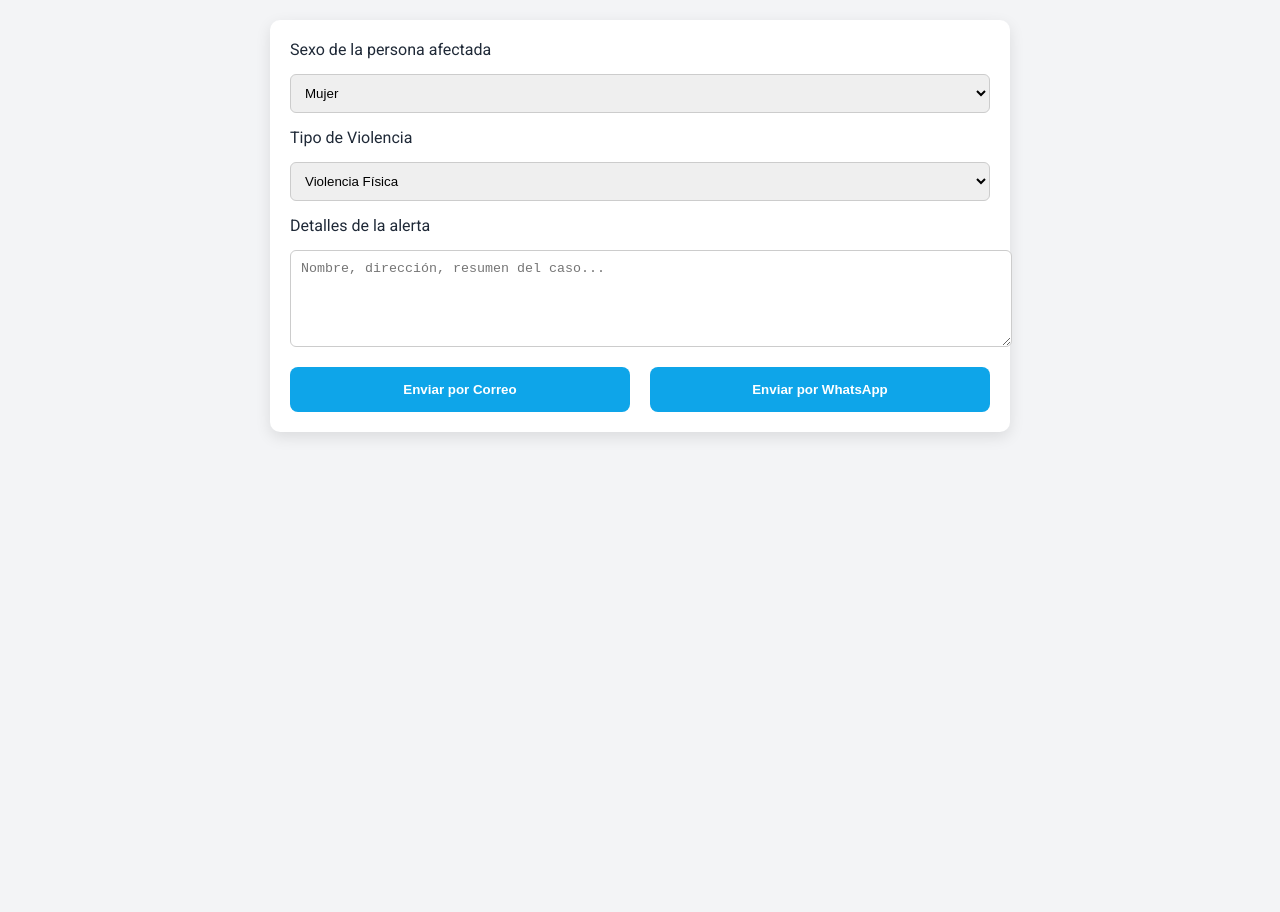
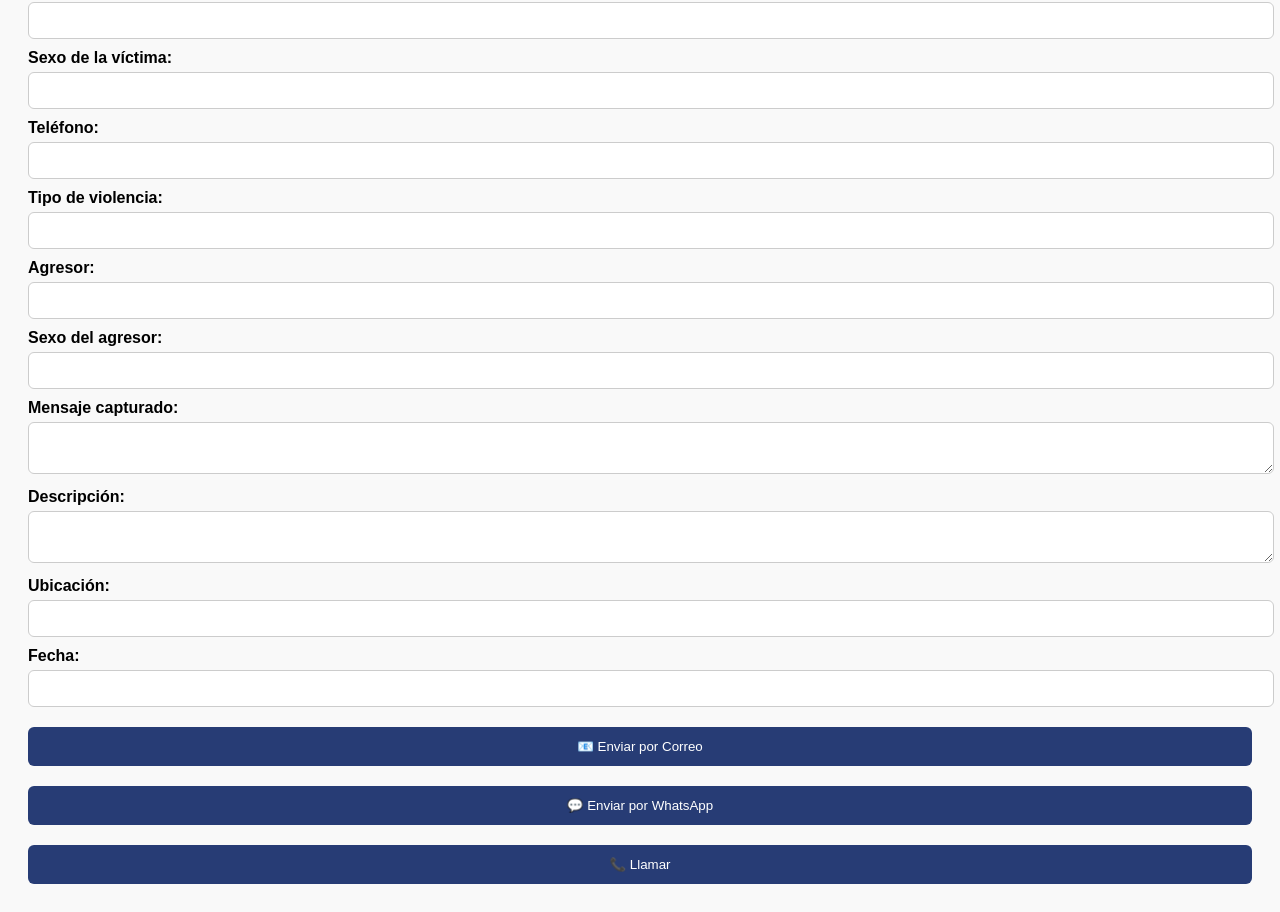
Before and after one commit to XMateoAndrade2601X/PROYECTO-FINAL, a website: page public/derivar.html in a window 1280 px wide. Shown: the part 117-1029 px from the top of the page. Before the commit the page ends 800 px from the top, so only its background shows below. Drawn offline with Linux system fonts and the light colour scheme.

Commit message:
cambiooooooossssss

```diff
--- a/public/derivar.html
+++ b/public/derivar.html
@@ -2,126 +2,162 @@
 <html lang="es">
 <head>
   <meta charset="UTF-8" />
+  <meta name="viewport" content="width=device-width, initial-scale=1.0"/>
   <title>Derivar Alerta</title>
-  <link href="https://fonts.googleapis.com/css2?family=Roboto:wght@400;700&display=swap" rel="stylesheet">
   <style>
     body {
-      font-family: 'Roboto', sans-serif;
-      background-color: #f3f4f6;
-      padding: 40px;
-      color: #1f2937;
+      font-family: Arial, sans-serif;
+      padding: 20px;
+      background: #f9f9f9;
     }
-    h1 {
-      text-align: center;
-      margin-bottom: 30px;
+    h2 {
+      color: #273c75;
     }
-    .alerta {
-      background: white;
-      padding: 20px;
-      border-radius: 10px;
-      max-width: 700px;
-      margin: auto;
-      box-shadow: 0 5px 15px rgba(0,0,0,0.1);
+    label {
+      display: block;
+      margin-top: 10px;
+      font-weight: bold;
     }
-    label, select, textarea {
-      display: block;
+    input, textarea {
       width: 100%;
-      margin-bottom: 15px;
+      padding: 10px;
+      margin-top: 5px;
+      border: 1px solid #ccc;
+      border-radius: 6px;
     }
-    select, textarea {
-      padding: 10px;
+    .btn {
+      margin-top: 20px;
+      padding: 12px;
+      background-color: #273c75;
+      color: white;
+      border: none;
       border-radius: 6px;
-      border: 1px solid #ccc;
+      cursor: pointer;
+      width: 100%;
     }
-    .acciones {
-      display: flex;
-      gap: 20px;
-      margin-top: 20px;
-    }
-    .acciones button {
-      flex: 1;
-      padding: 15px;
-      background-color: #0ea5e9;
-      color: white;
-      font-weight: bold;
-      border: none;
-      border-radius: 8px;
-      cursor: pointer;
-      transition: background-color 0.3s ease;
-    }
-    .acciones button:hover {
-      background-color: #0284c7;
+    .btn:hover {
+      background-color: #40739e;
     }
   </style>
 </head>
 <body>
+  <h2>Derivar Alerta</h2>
 
-  <h1>Derivar Alerta a Entidades en Perú</h1>
+  <label>Nombre:</label>
+  <input type="text" id="nombre" readonly>
 
-  <div class="alerta">
-    <label for="sexo">Sexo de la persona afectada</label>
-    <select id="sexo">
-      <option value="Mujer">Mujer</option>
-      <option value="Hombre">Hombre</option>
-    </select>
+  <label>Sexo de la víctima:</label>
+  <input type="text" id="sexo" readonly>
 
-    <label for="tipo">Tipo de Violencia</label>
-    <select id="tipo">
-      <option>Violencia Física</option>
-      <option>Violencia Psicológica</option>
-      <option>Violencia Sexual</option>
-      <option>Violencia Económica</option>
-    </select>
+  <label>Teléfono:</label>
+  <input type="text" id="telefono" readonly>
 
-    <label for="descripcion">Detalles de la alerta</label>
-    <textarea id="descripcion" rows="5" placeholder="Nombre, dirección, resumen del caso..."></textarea>
+  <label>Tipo de violencia:</label>
+  <input type="text" id="tipo" readonly>
 
-    <div class="acciones">
-      <button onclick="enviarCorreo()">Enviar por Correo</button>
-      <button onclick="enviarWhatsapp()">Enviar por WhatsApp</button>
-    </div>
-  </div>
+  <label>Agresor:</label>
+  <input type="text" id="agresor" readonly>
+
+  <label>Sexo del agresor:</label>
+  <input type="text" id="sexoAgresor" readonly>
+
+  <label>Mensaje capturado:</label>
+  <textarea id="mensaje" readonly></textarea>
+
+  <label>Descripción:</label>
+  <textarea id="descripcion" readonly></textarea>
+
+  <label>Ubicación:</label>
+  <input type="text" id="ubicacion" readonly>
+
+  <label>Fecha:</label>
+  <input type="text" id="fecha" readonly>
+
+  <button class="btn" onclick="enviarCorreo()">📧 Enviar por Correo</button>
+  <button class="btn" onclick="enviarWhatsapp()">💬 Enviar por WhatsApp</button>
+  <button class="btn" onclick="llamadaTelefonica()">📞 Llamar</button>
 
   <script>
+    const params = new URLSearchParams(location.search);
+    const campos = [
+      "nombre", "sexo", "telefono", "tipo", "agresor", "sexoAgresor",
+      "mensaje", "descripcion", "ubicacion", "fecha"
+    ];
+    campos.forEach(id => {
+      if (params.has(id)) {
+        document.getElementById(id).value = decodeURIComponent(params.get(id));
+      }
+    });
+
     function getEntidad(tipo, sexo) {
-      const catalog = {
+      const cat = {
         "Violencia Física": {
-          standard: { email: "cem@minmujer.gob.pe", whatsapp: "5194197260" }
+          standard: { email: "cem@minmujer.gob.pe", whatsapp: "51941972600", teléfono: "105" }
         },
         "Violencia Psicológica": {
-          standard: { email: "cem@minmujer.gob.pe", whatsapp: "5194197260" }
+          standard: { email: "cem@minmujer.gob.pe", whatsapp: "51941972600", teléfono: "105" }
         },
         "Violencia Sexual": {
-          Mujer: { email: "linea100@mimp.gob.pe", whatsapp: "5194197260" },
-          Hombre: { email: "linea100@mimp.gob.pe", whatsapp: "5194197260" }
+          Mujer: { email: "linea100@mimp.gob.pe", whatsapp: "51984141404", teléfono: "100" },
+          Hombre: { email: "linea100@mimp.gob.pe", whatsapp: "51984141404", teléfono: "100" }
         },
         "Violencia Económica": {
-          standard: { email: "defensapublica@minjus.gob.pe", whatsapp: "51980152859" }
+          standard: { email: "defensapublica@minjus.gob.pe", whatsapp: "51980152859", teléfono: "1884" }
         }
       };
-      const sel = catalog[tipo];
-      return sel[sexo] || sel.standard;
+      const e = cat[tipo];
+      return e?.[sexo] || e?.standard || { email: "", whatsapp: "", teléfono: "" };
     }
 
     function enviarCorreo() {
       const sexo = document.getElementById("sexo").value;
       const tipo = document.getElementById("tipo").value;
-      const desc = document.getElementById("descripcion").value || "No hay descripción.";
       const entidad = getEntidad(tipo, sexo);
-      const asunto = encodeURIComponent(`[Alerta ${sexo}] ${tipo}`);
-      const cuerpo = encodeURIComponent(`Sexo: ${sexo}\nTipo: ${tipo}\n\nDetalles:\n${desc}`);
-      window.location.href = `mailto:${entidad.email}?subject=${asunto}&body=${cuerpo}`;
+      const contenido = [
+        `Nombre: ${document.getElementById("nombre").value}`,
+        `Sexo de la víctima: ${sexo}`,
+        `Teléfono: ${document.getElementById("telefono").value}`,
+        `Tipo de violencia: ${tipo}`,
+        `Agresor: ${document.getElementById("agresor").value}`,
+        `Sexo del agresor: ${document.getElementById("sexoAgresor").value}`,
+        `Descripción: ${document.getElementById("descripcion").value}`,
+        `Mensaje capturado: ${document.getElementById("mensaje").value}`,
+        `Ubicación: ${document.getElementById("ubicacion").value}`,
+        `Fecha: ${document.getElementById("fecha").value}`
+      ].join("\n");
+
+      const asunto = encodeURIComponent(`[Alerta] ${tipo} (${sexo})`);
+      const body = encodeURIComponent(contenido);
+      window.location.href = `mailto:${entidad.email}?subject=${asunto}&body=${body}`;
     }
 
     function enviarWhatsapp() {
       const sexo = document.getElementById("sexo").value;
       const tipo = document.getElementById("tipo").value;
-      const desc = document.getElementById("descripcion").value || "No hay descripción.";
       const entidad = getEntidad(tipo, sexo);
-      const msg = encodeURIComponent(`Alerta (${sexo}) ${tipo}:\n\n${desc}`);
-      window.open(`https://wa.me/${entidad.whatsapp}?text=${msg}`, "_blank");
+      const msg = [
+        `🔴 ALERTA DE VIOLENCIA 🔴`,
+        `Tipo: ${tipo}`,
+        `Sexo víctima: ${sexo}`,
+        `Nombre: ${document.getElementById("nombre").value}`,
+        `Teléfono: ${document.getElementById("telefono").value}`,
+        `Agresor: ${document.getElementById("agresor").value}`,
+        `Sexo del agresor: ${document.getElementById("sexoAgresor").value}`,
+        `Descripción: ${document.getElementById("descripcion").value}`,
+        `Mensaje: ${document.getElementById("mensaje").value}`,
+        `Ubicación: ${document.getElementById("ubicacion").value}`,
+        `Fecha: ${document.getElementById("fecha").value}`
+      ].join("\n");
+
+      window.open(`https://wa.me/${entidad.whatsapp}?text=${encodeURIComponent(msg)}`, "_blank");
+    }
+
+    function llamadaTelefonica() {
+      const sexo = document.getElementById("sexo").value;
+      const tipo = document.getElementById("tipo").value;
+      const entidad = getEntidad(tipo, sexo);
+      window.location.href = `tel:${entidad.teléfono}`;
     }
   </script>
-
 </body>
 </html>
```
Also changed, not shown: public/adminsito.html (+28 -43 lines).
